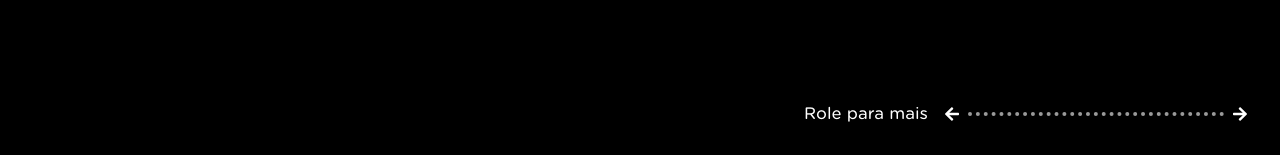
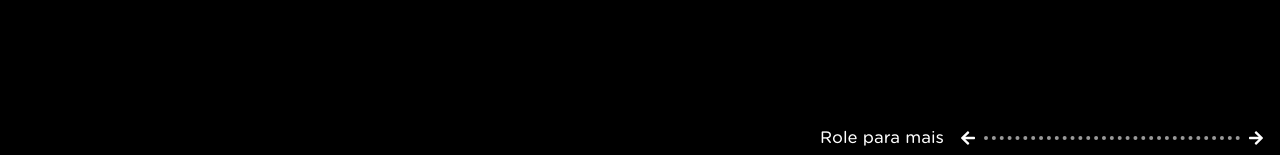
Before and after one commit to ferndsgabriel/Portfolio, a React (Vite) app: page / in a window 1280 px wide. Shown: the part 642-797 px from the top of the page. Built offline with nearby package versions, Linux system fonts and the light colour scheme.

Commit message:
update curriculo

```diff
--- a/src/components/ui/scrollStatus/index.tsx
+++ b/src/components/ui/scrollStatus/index.tsx
@@ -11,7 +11,7 @@ function ScrollStatus (){
     if (!ready) return null;
 
     return(
-        <div className="fixed bottom-0 right-0 lg:flex items-center gap-4 p-8 hidden">
+        <div className="fixed bottom-0 right-0 lg:flex items-center gap-4 py-2 px-4 hidden">
             <span className="text-white">{t('components.scroll')}</span>
 
             <div className="flex items-center gap-2">
```
